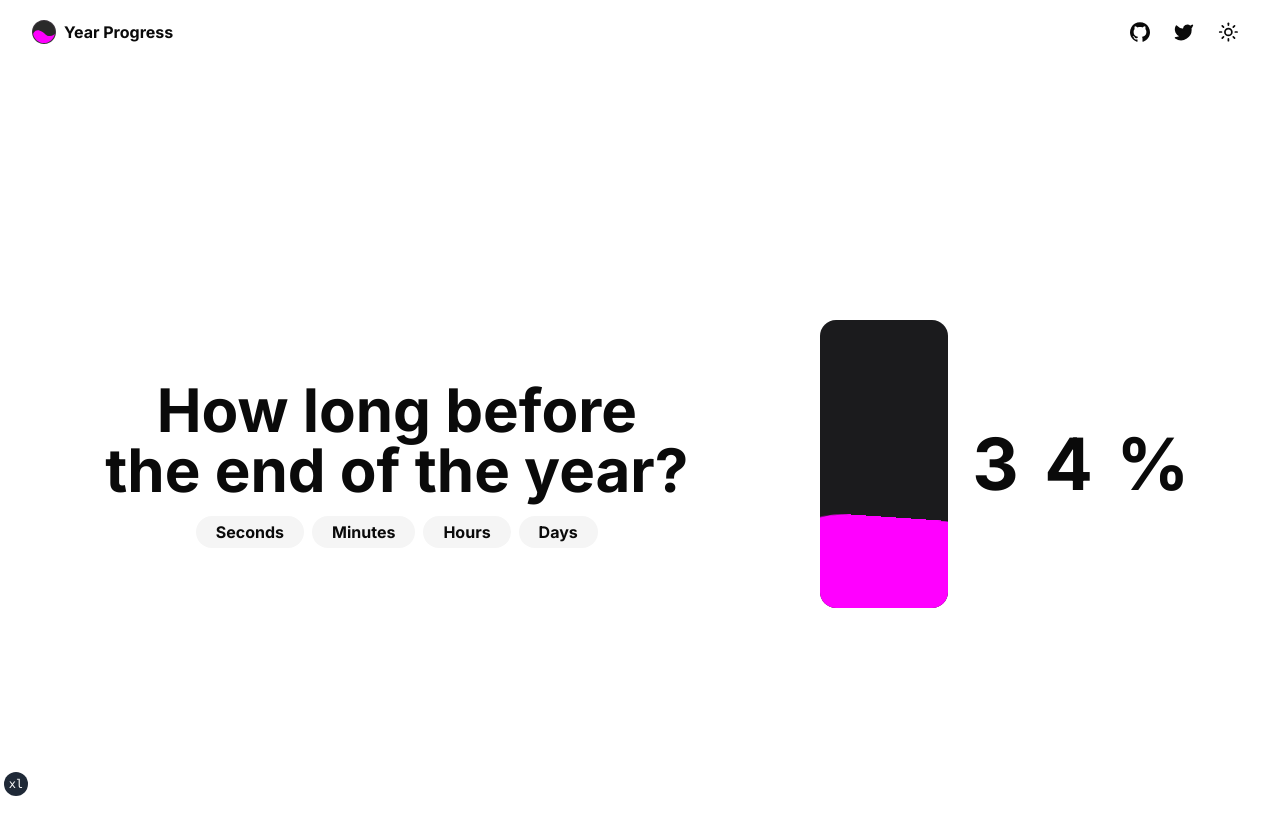
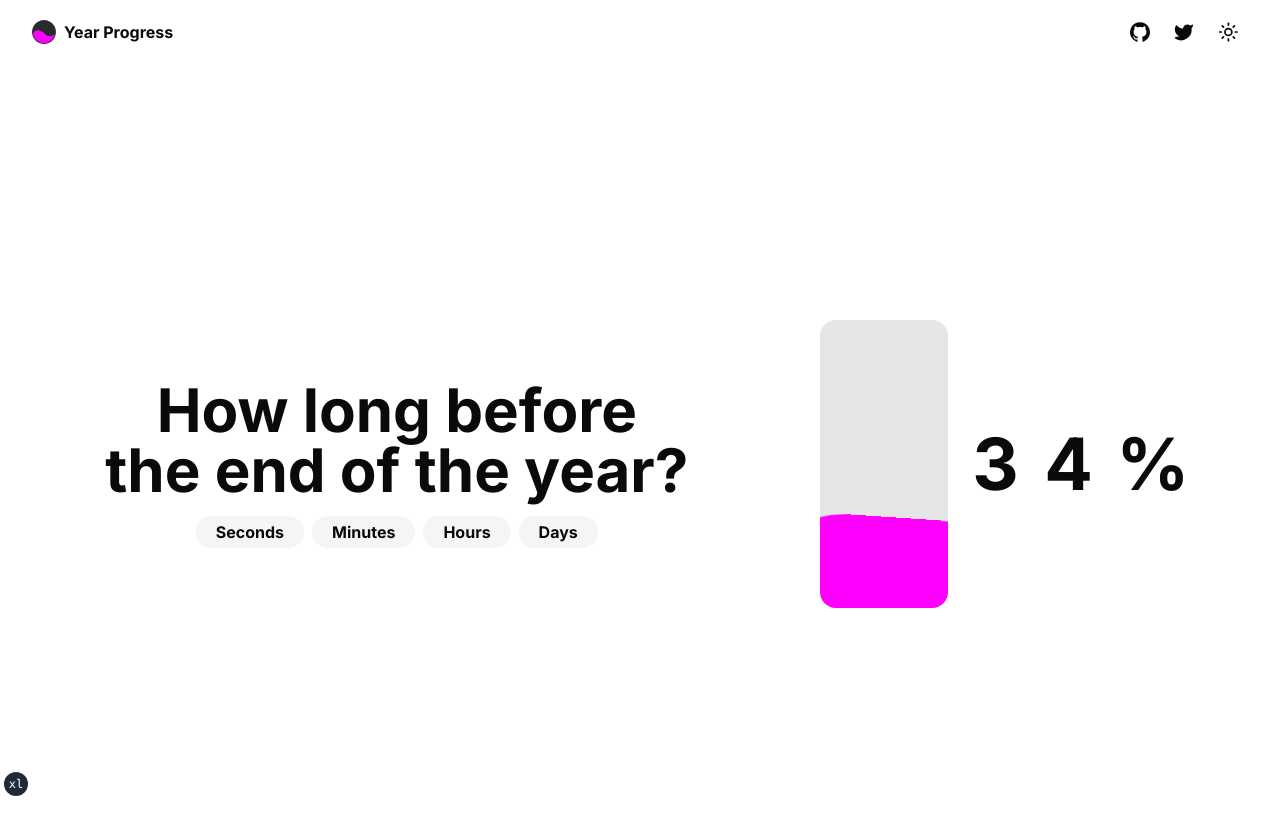
Before and after one commit to yossTheDev/yearprogress, a Next.js app: page / in a window 1280 px wide. Shown: the top 834 px of the page. Built offline with nearby package versions, Linux system fonts and the light colour scheme.

Commit message:
style: :lipstick: Update Wave ProgressBar style

```diff
--- a/components/ui/wave-progressbar.tsx
+++ b/components/ui/wave-progressbar.tsx
@@ -12,7 +12,7 @@ const WaveProgressbar: React.FC<Props> = ({ value }) => {
 
   return (
     <div className="flex items-center justify-center gap-4">
-      <div className="relative flex h-72 w-32 cursor-pointer items-center justify-center overflow-hidden rounded-lg bg-[#1b1b1d] hover:bg-[#1b1b1d]/80">
+      <div className="relative flex h-72 w-32 cursor-pointer items-center justify-center overflow-hidden rounded-lg  bg-neutral-200 dark:bg-neutral-900">
         <motion.div
           animate={{ rotateZ: 360 }}
           style={{ backgroundColor: "#FF00FF", bottom: -val + "px" }}
```
